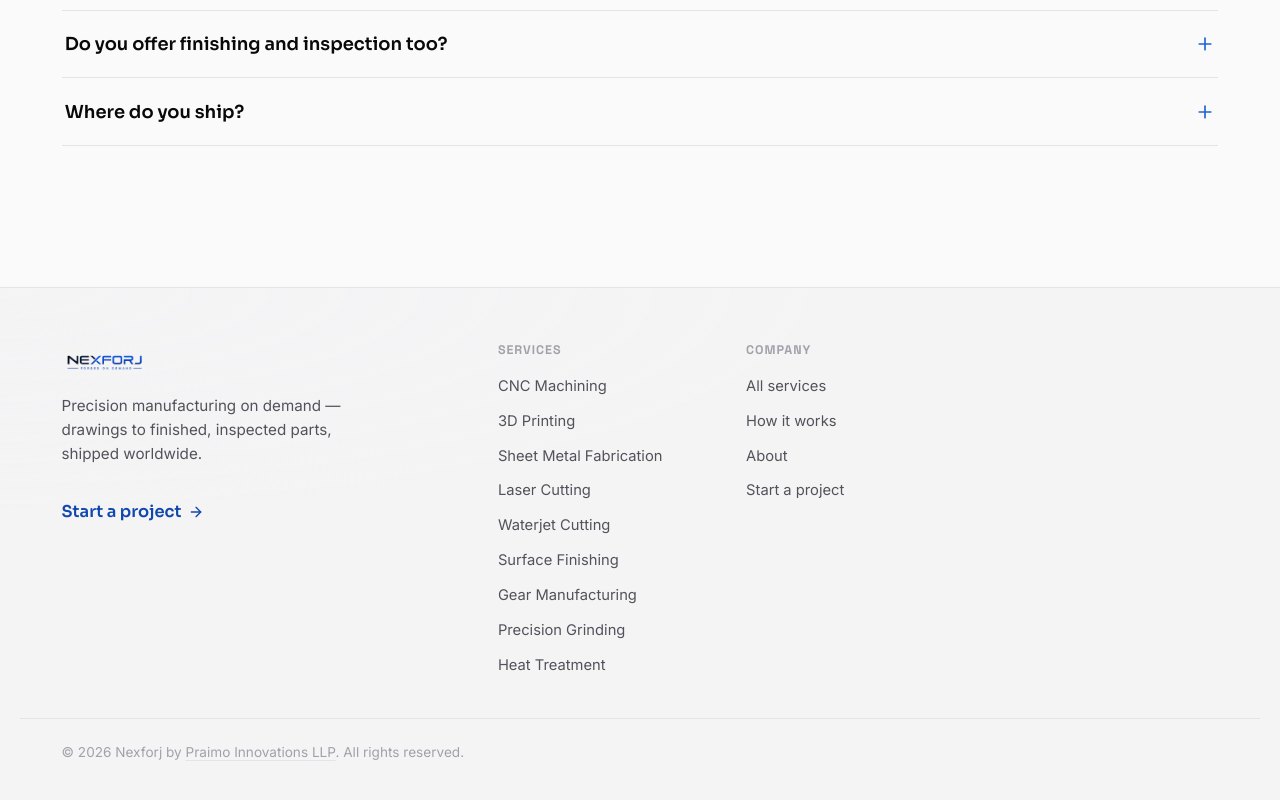
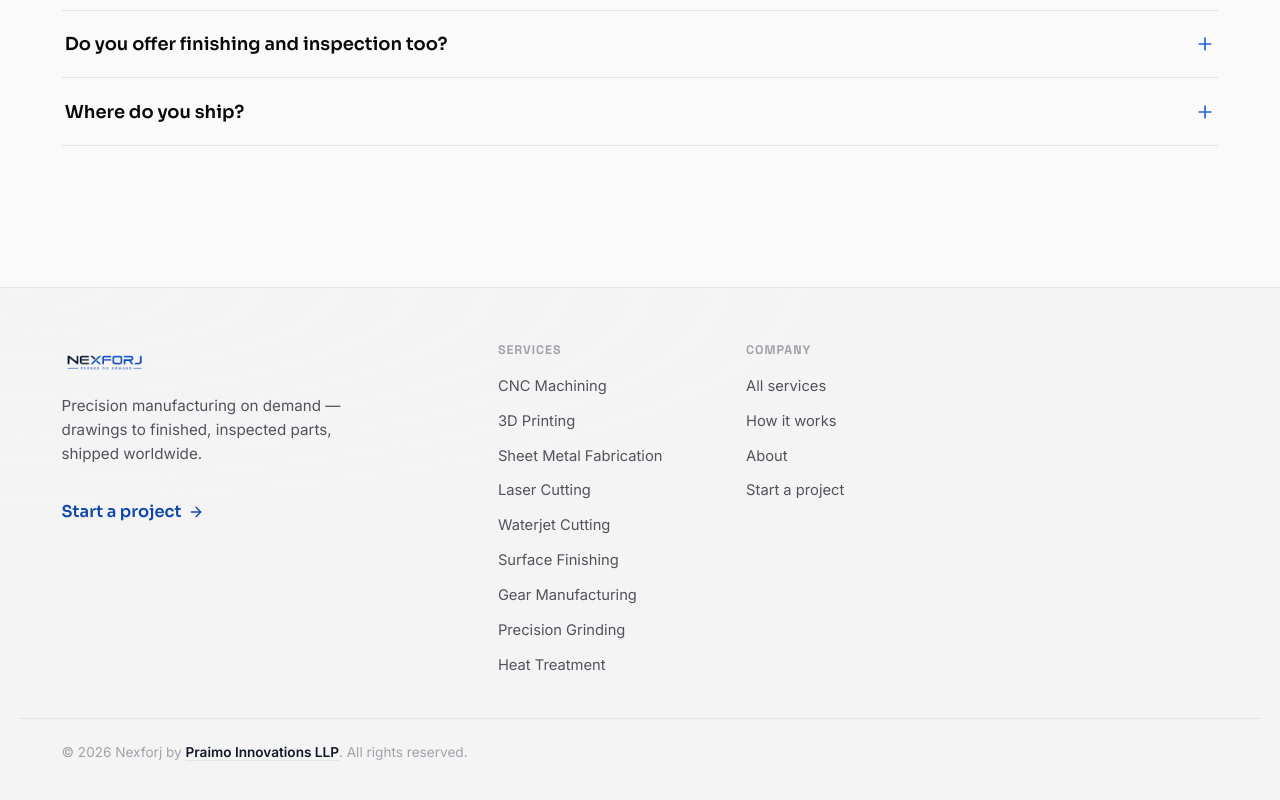
Before and after one commit to Laxman-dc/Nexforj, a React (Vite) app: page /#/ in a window 1280 px wide. Shown: the part 5206-6006 px from the top of the page. Built offline with nearby package versions, Linux system fonts and the light colour scheme.

Commit message:
footer line dark

```diff
--- a/src/components/layout/Footer/Footer.jsx
+++ b/src/components/layout/Footer/Footer.jsx
@@ -47,7 +47,7 @@ export default function Footer() {
       </div>
 
       <div className="container footer__bottom">
-        <p>© {year} Nexforj by <a href="https://www.praimoinnovations.com/" target="_blank" rel="noopener noreferrer">Praimo Innovations LLP</a>. All rights reserved.</p>
+        <p>© {year} Nexforj by <a href="https://www.praimoinnovations.com/" target="_blank" rel="noopener noreferrer" style={{ color: '#111827', fontWeight: 600 }}>Praimo Innovations LLP</a>. All rights reserved.</p>
       </div>
     </footer>
   )
```
